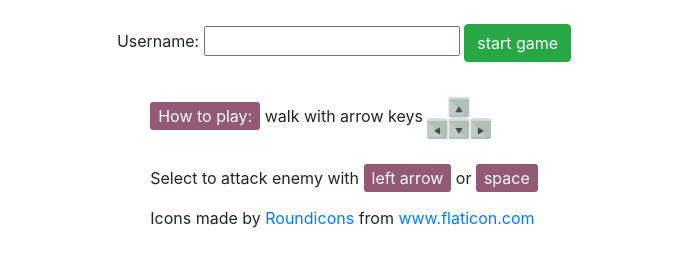
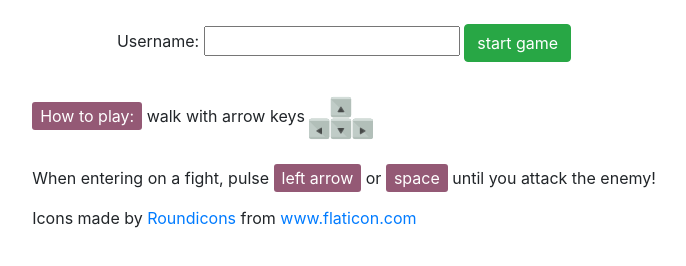
Before and after one commit to ViriCruz/RPG_Game, a website: page index.html in a window 1280 px wide. Shown: the whole page, without its empty margins (296-982 px from the left). Drawn offline with nearby package versions, Linux system fonts and the light colour scheme; files that its build step writes are made by us from their sources.

Commit message:
Change instructions on how to attack

```diff
--- a/index.html
+++ b/index.html
@@ -24,7 +24,7 @@
       </div>
       <div>
         <p><span>How to play:</span> walk with arrow keys <img src="./assets/button.png"/></p>
-        <p>Select to attack enemy with <span>left arrow</span> or <span>space</span></p>
+        <p>When entering on a fight, pulse <span>left arrow</span> or <span>space</span> until you attack the enemy!</p>
         <div>Icons made by <a href="https://www.flaticon.com/authors/roundicons" title="Roundicons">Roundicons</a> from <a href="https://www.flaticon.com/" title="Flaticon">www.flaticon.com</a></div>
       </div>
     </div>
```
